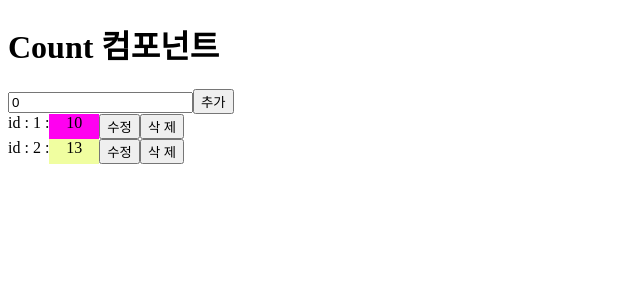
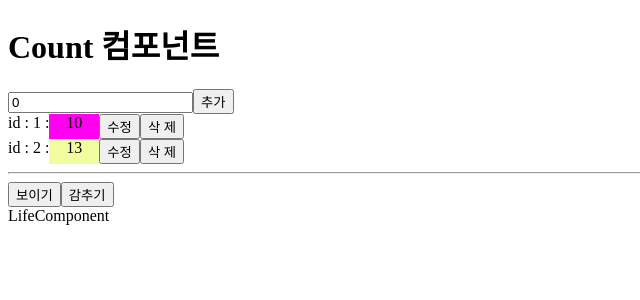
Before and after one commit to hansei-it/app2025_state_countlist, a React (Create React App) app: page / in a window 1280 px wide. Shown: the top 300 px of the page, without its empty margins (0-640 px from the left). Built offline with nearby package versions, Linux system fonts and the light colour scheme.

Commit message:
[add] 컴포넌트 라이프사이클 확인을 위한 LifecycleApp 컴포넌트 추가

```diff
--- a/src/App.js
+++ b/src/App.js
@@ -1,6 +1,7 @@
 import {useState, useRef, useReducer} from 'react';
 import CountInput from './CountInput';
 import CountList from './CountList';
+import Lifecycle from './Lifecycle/LifecycleApp';
 
 function reducer(state, action)
 {
@@ -39,6 +40,8 @@ function App() {
     <h1> Count 컴포넌트 </h1>
     <CountInput onAddList={onAddList}/>
     <CountList countList={countState} onUpdateList={onUpdateList} onRemoveList={onRemoveList}/>
+    <hr/>
+    <Lifecycle/>
   </div>
    );
 }
--- /dev/null
+++ b/src/Lifecycle/LifeComponent.js
@@ -0,0 +1,20 @@
+
+import { useEffect } from 'react';
+
+function LifeComponent() {
+  useEffect(() => {
+    console.log(" 첫 컴포넌트 마운트(Lifecycle) !");
+
+    return () => {
+      console.log(" 첫 컴포넌트 언~~ 마운트(Lifecycle) !");
+    }
+  }, []);
+
+  return (
+    <div>
+      LifeComponent
+    </div>
+  );
+}
+
+export default LifeComponent;
--- /dev/null
+++ b/src/Lifecycle/LifecycleApp.js
@@ -0,0 +1,17 @@
+import LifeComponent from './LifeComponent';
+import { useState } from 'react';
+
+function LifecycleApp() {
+  const [showComponent, setShowComponent] = useState(true);
+  return (
+    <div>
+      <div>
+        <button onClick={()=>{setShowComponent(true)}}>보이기</button>
+        <button onClick={()=>{setShowComponent(false)}}>감추기</button>
+      </div>
+      {showComponent && <LifeComponent/>}
+    </div>
+  );
+}
+
+export default LifecycleApp;
```
